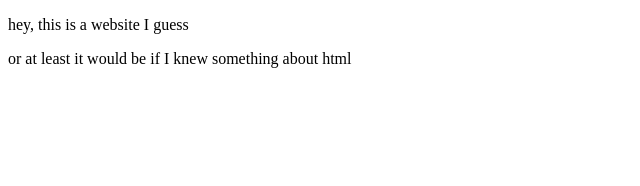
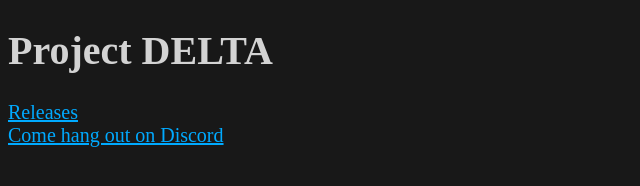
Before and after one commit to Archie-osu/ProjectDELTA, a plain HTML site: page docs/index.html in a window 1280 px wide. Shown: the whole page, without its empty margins (0-640 px from the left). Drawn offline with Linux system fonts and the light colour scheme.

Commit message:
Actually did something on the site

```diff
--- a/docs/index.html
+++ b/docs/index.html
@@ -1,10 +1,31 @@
 <!DOCTYPE html>
 <html>
 <head>
-	<title></title>
+	<style type=text/css>
+	body {
+			background-color: #181818;
+			font-size:20px;
+	}
+
+	h1 {
+			background-color: #181818;
+	}
+
+	p {
+			background-color: #181818;
+			font-size:30px;
+	}
+	</style>
+	<title>Project DELTA</title>
 </head>
 <body>
-<p> hey, this is a website I guess </p>
-<p> or at least it would be if I knew something about html </p>
+	<div class="the-website">
+		<header>
+			<h1 style="color:lightgrey"> Project DELTA </h1>
+		</header>
+		<a href="https://github.com/Archie-osu/ProjectDELTA/releases/latest" style="color:#00AAFF">Releases</a>
+		<br>
+		<a href="https://discord.gg/RxXpdwJ" style="color:#00AAFF">Come hang out on Discord</a>
+	</div>
 </body>
 </html>
```
